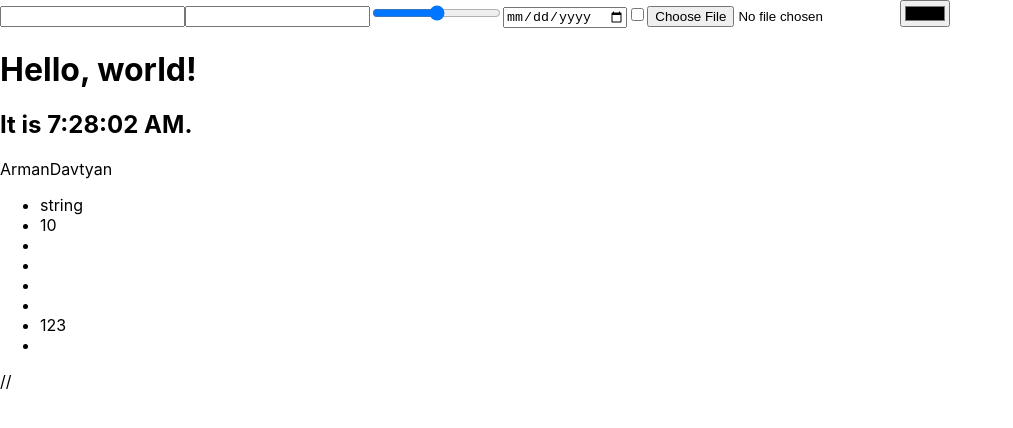
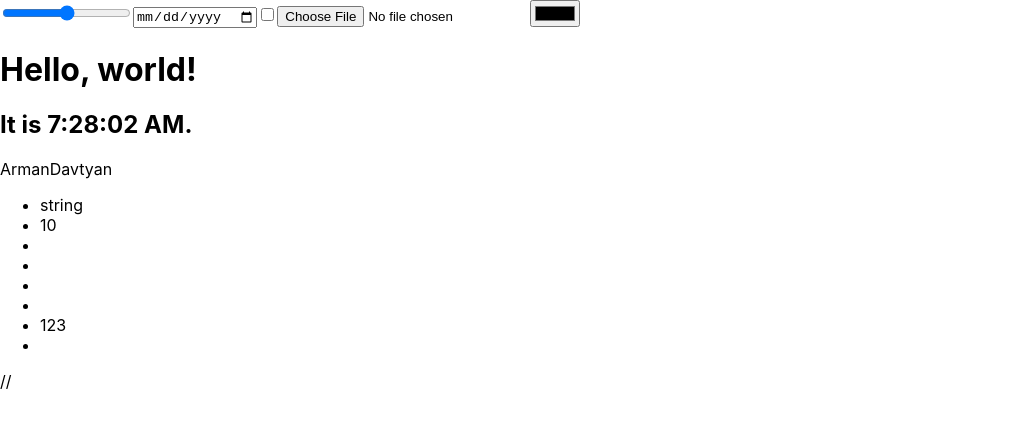
Before and after one commit to ArmanDavtyan0008/newReact, a React (Create React App) app in the folder my-react/: page / in a window 1280 px wide. Shown: the top 428 px of the page, without its empty margins (0-1013 px from the left). Built offline with nearby package versions, Linux system fonts and the light colour scheme.

Commit message:
last changes

```diff
--- a/my-react/src/App.js
+++ b/my-react/src/App.js
@@ -2,7 +2,8 @@ import logo from "./logo.svg";
 import One from "./Components/One"
 import Clock from "./Components/Clock";
 import Test from "./Components/Test"
-// import FormattedDate from "./Components/newClock";
+
+
 
 function GetTime(props) {
   return (
@@ -13,30 +14,23 @@ function GetTime(props) {
 }
 
 
-function App(){
+function App() {
   return (
     <div>
 
-{/*
-      <FormattedDate date={this.state.date} />
-      <div> </div> */}
-      <input type="text" className="input"/>
-      <input type="password" className="input" />
       <input type="range" className="input" />
       <input type="date" className="input" />
       <input type="checkbox" className="input" />
       <input type="file" className="input" />
-      <input type="color" className="input"
+      <input type="color" className="input" />
 
-      />
       <Clock />
       <GetTime name={"Arman"} lastName={"Davtyan"} />
       <Test v={"string"} b={122 % 2 === 0 ? 10 : 20} c={true} d={false} e={undefined} f={null} g={[1, 2, 3]} />
 
+
     </div>
   )
-
-
 }
 
 export default App
```
